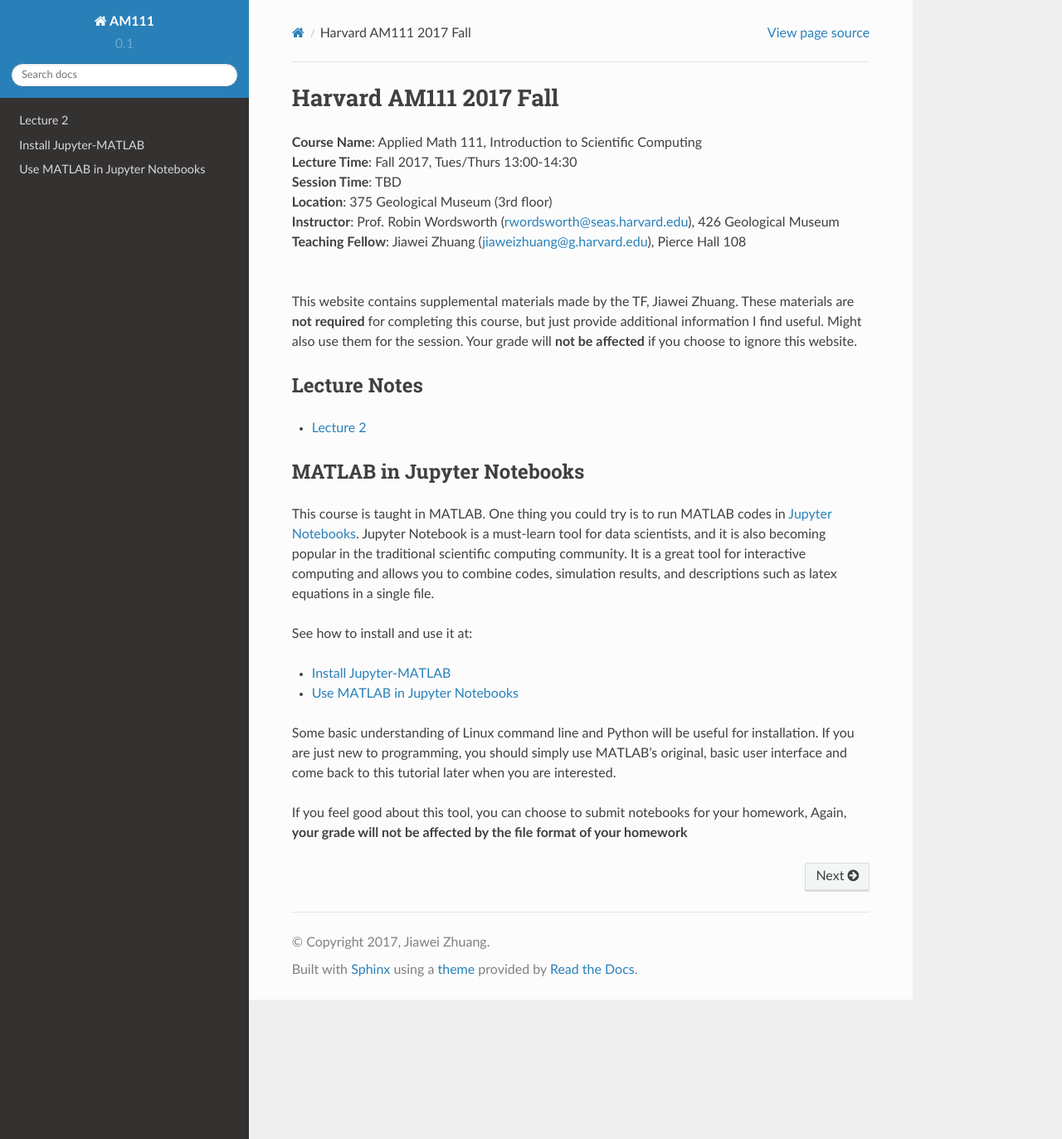
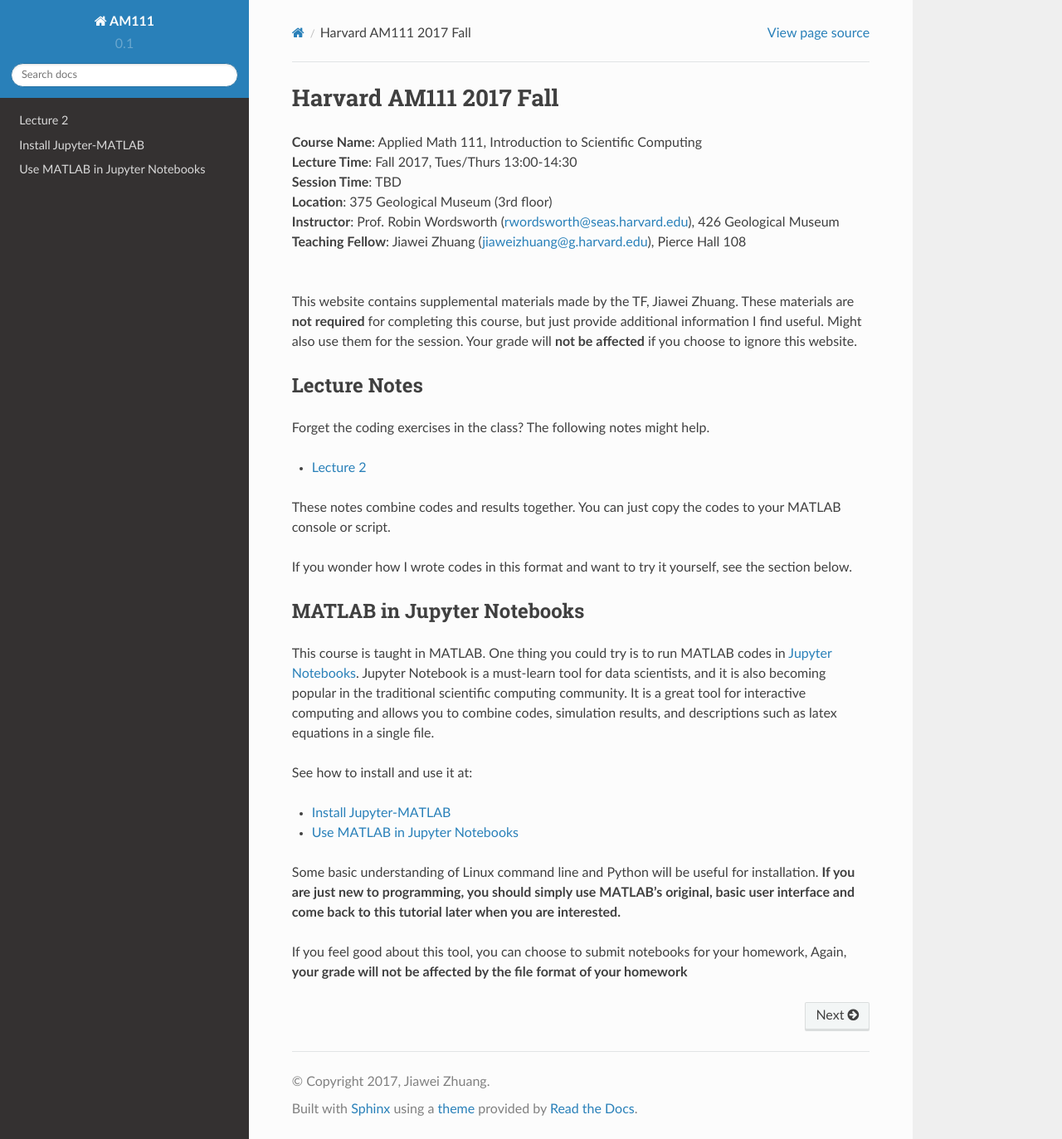
Before and after one commit to JiaweiZhuang/AM111, a Sphinx documentation site: the page built from docs/index.rst, in a window 1280 px wide and 1373 px high. Shown: the whole window at 83% size. Built offline with Sphinx 7.4.7 and the Read the Docs theme 2.0.0, drawn with Linux system fonts in a browser that asks for light colours.

Commit message:
update main page
Signed-off-by: JiaweiZhuang <jiaweizhuang@g.harvard.edu>

```diff
--- a/docs/index.rst
+++ b/docs/index.rst
@@ -16,10 +16,17 @@ Your grade will **not be affected** if you choose to ignore this website.
 
 Lecture Notes
 -------------
+
+Forget the coding exercises in the class? The following notes might help.
+
 .. toctree::
    :maxdepth: 1
 
    lecture2_logics_fib.ipynb
+
+These notes combine codes and results together. You can just copy the codes to your MATLAB console or script.
+
+If you wonder how I wrote codes in this format and want to try it yourself, see the section below.
 
 MATLAB in Jupyter Notebooks
 ---------------------------
@@ -39,8 +46,8 @@ See how to install and use it at:
    jmatlab_use.ipynb
 
 Some basic understanding of Linux command line and Python will be useful for installation.
-If you are just new to programming, you should simply use MATLAB's original, basic user interface
-and come back to this tutorial later when you are interested.
+**If you are just new to programming, you should simply use MATLAB's original, basic user interface
+and come back to this tutorial later when you are interested.**
 
 If you feel good about this tool, you can choose to submit notebooks for your homework,
 Again, **your grade will not be affected by the file format of your homework**
```
